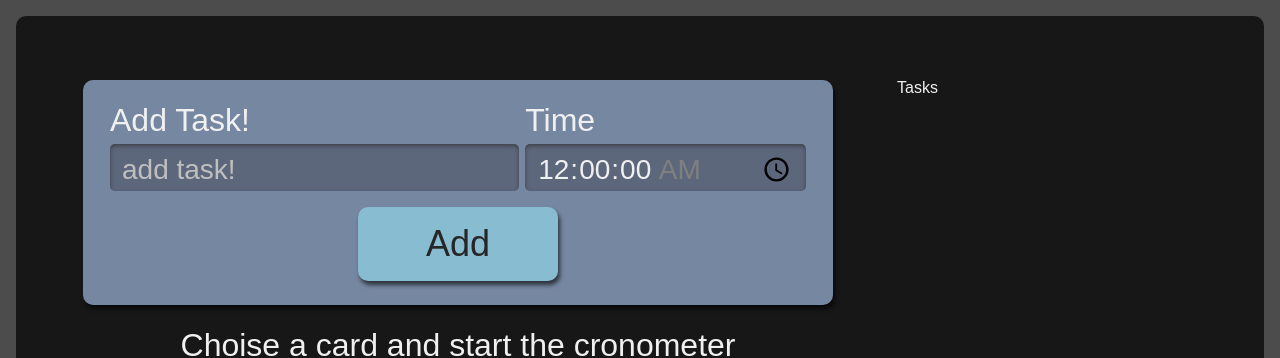
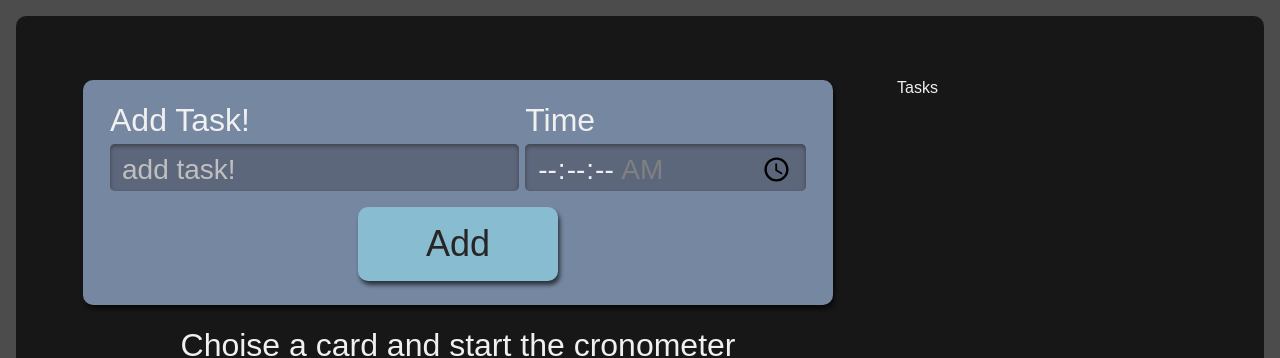
Before and after one commit to rnobrelima/timer-tasks, a React (Create React App) app: page / in a window 1280 px wide. Shown: the top 358 px of the page. Built offline with nearby package versions, Linux system fonts and the light colour scheme.

Commit message:
refact() formtasks from class componente to function component

```diff
--- a/src/Components/Forms/formtasks.tsx
+++ b/src/Components/Forms/formtasks.tsx
@@ -1,47 +1,43 @@
-import React from 'react';
+import React, { useState } from 'react';
 import Button from '../Button/button';
 import FormTasksStyle from '../Forms/formtasks.module.scss'
 import { ITasks } from '../../Models/Tasks/tasks';
 import {v4 as uuidv4} from 'uuid';
 
-class FormTasks extends React.Component <{setTasks: React.Dispatch<React.SetStateAction<ITasks[]>>}>{
-    state = {
-        task: "",
-        time: "00:00"
-    }
+interface  Props {
+    setTasks: React.Dispatch<React.SetStateAction<ITasks[]>>
+}
 
-    addTask(change: React.FormEvent<HTMLFormElement>) {
+function FormTasks ({setTasks} : Props) {
+    const [task, setTask] = useState("");
+    const [time, setTime] = useState("00:0");
+
+    function addTask(change: React.FormEvent<HTMLFormElement>) {
         change.preventDefault();
-        this.props.setTasks(alltasks =>
+        setTasks(alltasks =>
             [
                 ...alltasks,
                 {
-                    ...this.state,
+                    task,
+                    time,
                     selected: false,
                     completed: false,
                     id: uuidv4()
                 }
             ] )
-        this.setState(
-            {
-                task: "",
-                time: "00:00"
-            }
-        )
-        console.log('submit: ', this.state);
+        setTask("");
+        setTime("00:00")
     }
-
-    render() {
-        return (
-            <form className= {FormTasksStyle.newTask} onSubmit={this.addTask.bind(this)}>
+    return (
+        <form className= {FormTasksStyle.newTask} onSubmit={addTask}>
                 <div className= {FormTasksStyle.inputContainer}>
                     <label htmlFor='task'>Add Task!</label>
                     <input
                         type="text"
                         name="task"
                         id="task"
-                        value={this.state.task}
-                        onChange={change => this.setState({...this.state, task: change.target.value})}
+                        value={task}
+                        onChange={change => setTask(change.target.value)}
                         placeholder='add task!'
                         required />
                 </div>
@@ -52,8 +48,8 @@ class FormTasks extends React.Component <{setTasks: React.Dispatch<React.SetStat
                         step="1"
                         name="time"
                         id="time"
-                        value={this.state.time}
-                        onChange={change => this.setState({...this.state, time: change.target.value })}
+                        value={time}
+                        onChange={change => setTime(change.target.value)}
                         min="00:00:00"
                         max="01:30:00"
                         required
@@ -65,10 +61,77 @@ class FormTasks extends React.Component <{setTasks: React.Dispatch<React.SetStat
                 type='submit'
                 ></Button>
             </form>
-        )
+    )
 
 
-    }
 }
 
+// example for class component
+// class FormTasks1 extends React.Component <{setTasks: React.Dispatch<React.SetStateAction<ITasks[]>>}>{
+//     state = {
+//         task: "",
+//         time: "00:00"
+//     }
+
+//     addTask(change: React.FormEvent<HTMLFormElement>) {
+//         change.preventDefault();
+//         this.props.setTasks(alltasks =>
+//             [
+//                 ...alltasks,
+//                 {
+//                     ...this.state,
+//                     selected: false,
+//                     completed: false,
+//                     id: uuidv4()
+//                 }
+//             ] )
+//         this.setState(
+//             {
+//                 task: "",
+//                 time: "00:00"
+//             }
+//         )
+//         console.log('submit: ', this.state);
+//     }
+
+//     render() {
+//         return (
+//             <form className= {FormTasksStyle.newTask} onSubmit={this.addTask.bind(this)}>
+//                 <div className= {FormTasksStyle.inputContainer}>
+//                     <label htmlFor='task'>Add Task!</label>
+//                     <input
+//                         type="text"
+//                         name="task"
+//                         id="task"
+//                         value={this.state.task}
+//                         onChange={change => this.setState({...this.state, task: change.target.value})}
+//                         placeholder='add task!'
+//                         required />
+//                 </div>
+//                 <div className={FormTasksStyle.inputContainer}>
+//                     <label htmlFor="time">Time</label>
+//                     <input
+//                         type="time"
+//                         step="1"
+//                         name="time"
+//                         id="time"
+//                         value={this.state.time}
+//                         onChange={change => this.setState({...this.state, time: change.target.value })}
+//                         min="00:00:00"
+//                         max="01:30:00"
+//                         required
+//                         />
+
+//                 </div>
+//                 <Button
+//                 buttonLabel='Add'
+//                 type='submit'
+//                 ></Button>
+//             </form>
+//         )
+
+
+//     }
+// }
+
 export default FormTasks;
```
